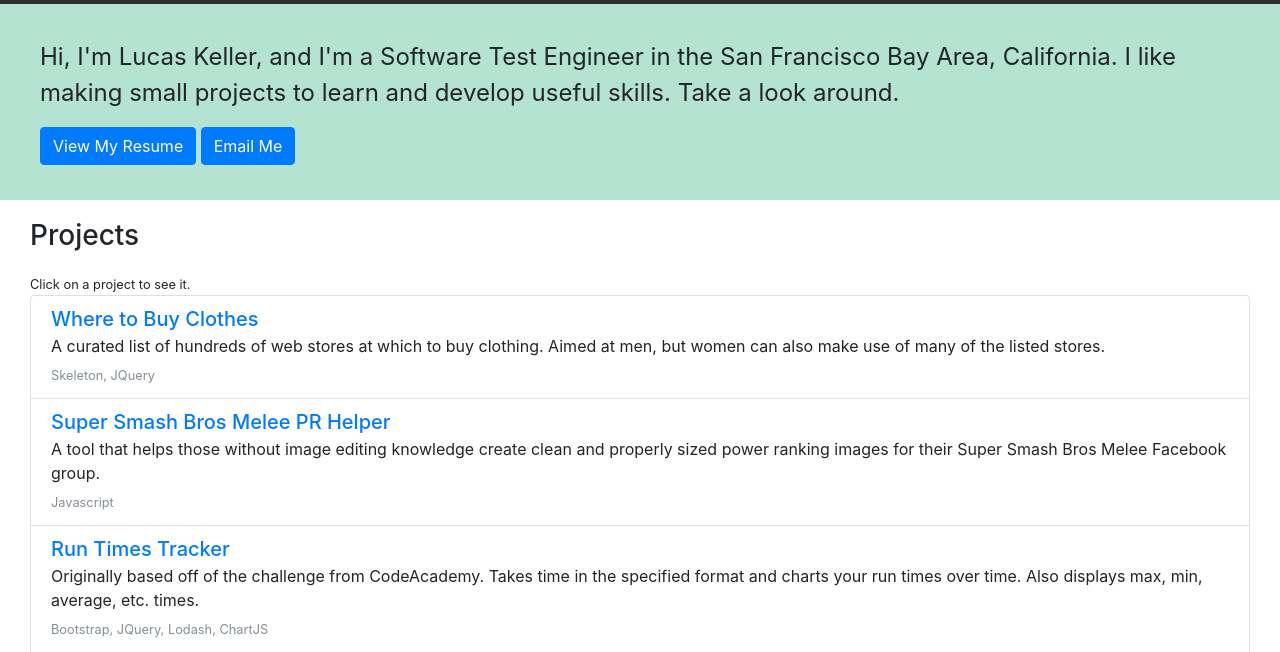
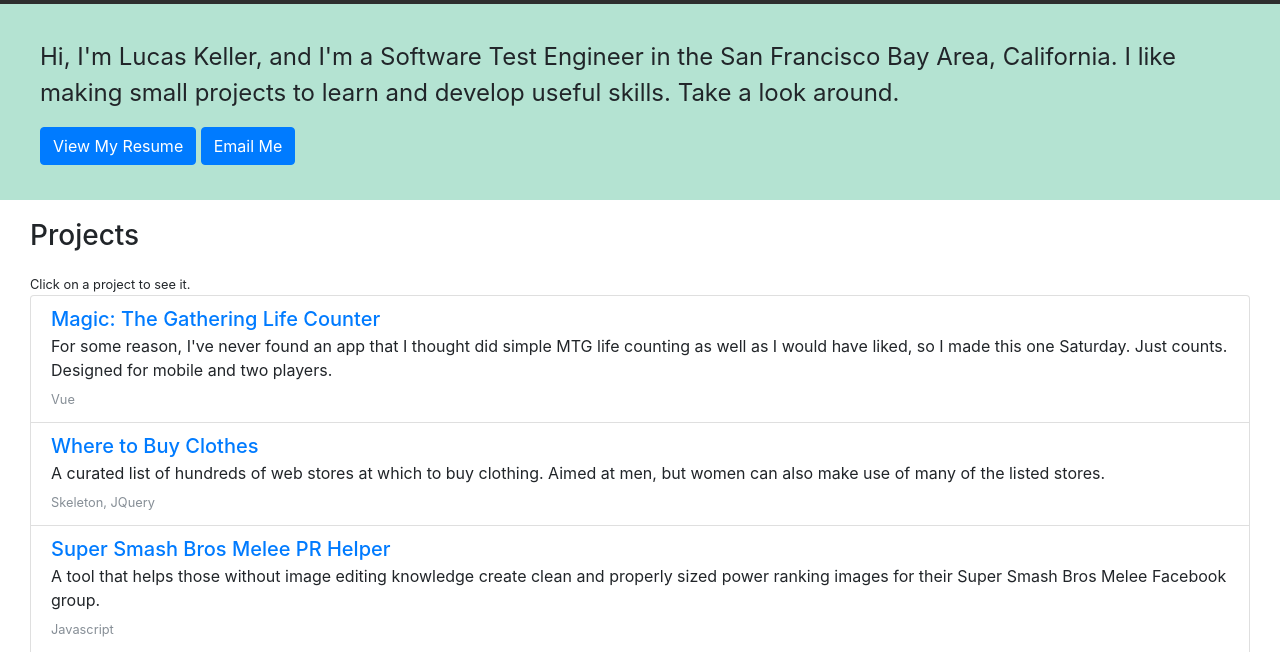
Before and after one commit to lucask95/lucask95.github.io, a plain HTML site: page index.html in a window 1280 px wide. Shown: the part 88-740 px from the top of the page. Drawn offline with nearby package versions, Linux system fonts and the light colour scheme.

Commit message:
Updating index

```diff
--- a/index.html
+++ b/index.html
@@ -42,6 +42,17 @@
                 <h3>Projects</h3>
                 <small>Click on a project to see it.</small>
                 <div class="list-group">
+
+                    <li class="list-group-item list-group-item flex-column align-items-start">
+                        <div class="d-flex w-100 justify-content-between">
+                            <a href="projects/lifecounter/index.html"><h5 class="mb-1">Magic: The Gathering Life Counter</h5></a>
+                        </div>
+                        <p class="mb-1">
+                            For some reason, I've never found an app that I thought did simple MTG life counting as well as I would have liked,
+                            so I made this one Saturday. Just counts. Designed for mobile and two players.
+                        </p>
+                        <small class="text-muted">Vue</small>
+                    </li>
 
                     <li class="list-group-item list-group-item flex-column align-items-start">
                         <div class="d-flex w-100 justify-content-between">
```
